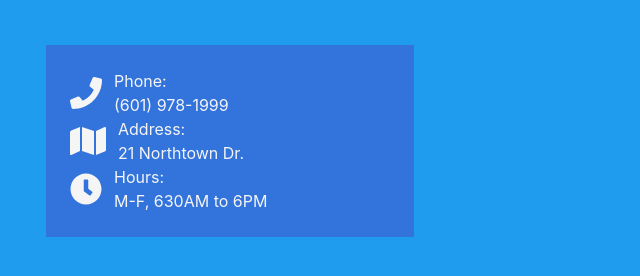
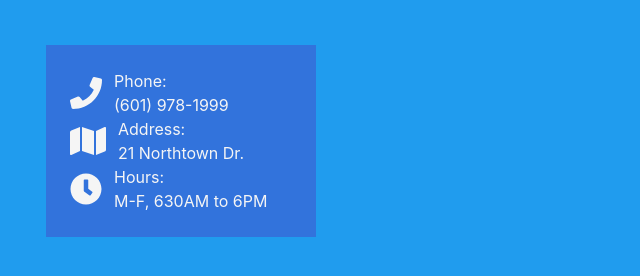
Before and after one commit to daresTheDevil/northtown-bulma, a plain HTML site: page index.html in a window 1280 px wide. Shown: the part 342-618 px from the top of the page, without its empty margins (18-658 px from the left). Drawn offline with nearby package versions, Linux system fonts and the light colour scheme.

Commit message:
updated card

```diff
--- a/index.html
+++ b/index.html
@@ -25,7 +25,7 @@
             </h2>
           </div>
 
-          <div class="column is-4">
+          <div class="column is-3">
             <div class="card is-shadowless has-background-link has-text-light">
               <div class="card-content">
                 <ul class="has-text-error">
```
